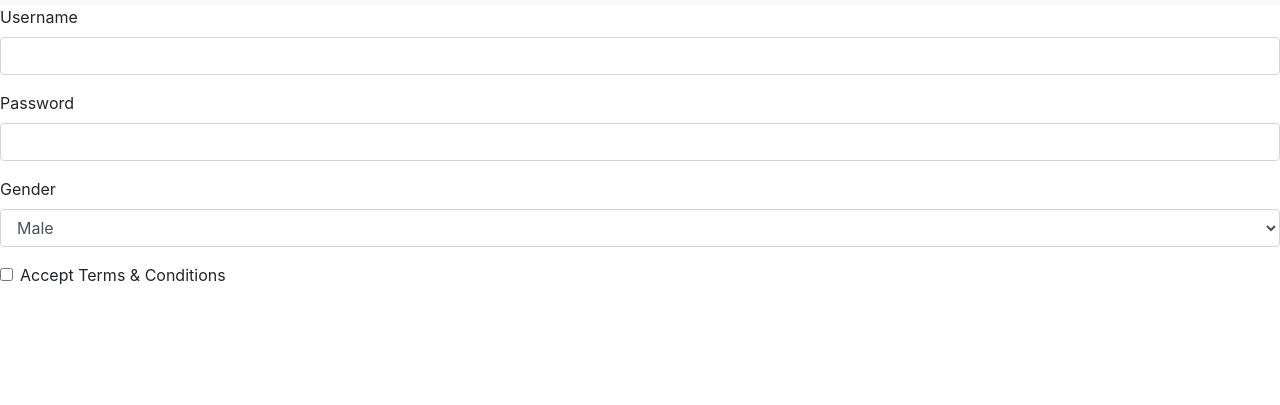
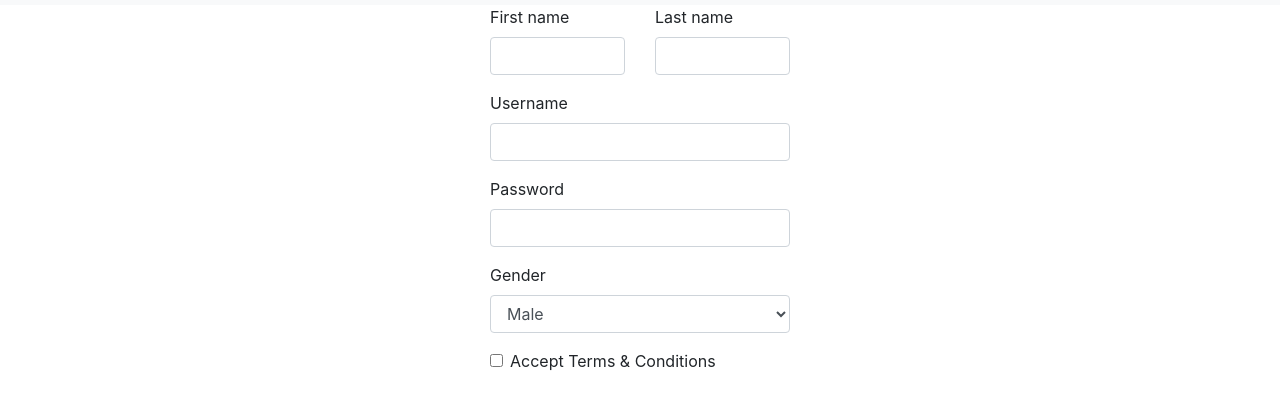
Before and after one commit to LucasRosinelli/bootstrap4-intro, a plain HTML site: page index.html in a window 1280 px wide. Shown: the part 51-456 px from the top of the page. Drawn offline with nearby package versions, Linux system fonts and the light colour scheme.

Commit message:
Custom style and mixed form layout with grid layout

```diff
--- a/index.html
+++ b/index.html
@@ -28,7 +28,21 @@
             </ul>
         </div>
     </nav>
-    <form action="">
+    <form action="" class="main-form">
+        <div class="row">
+            <div class="col">
+                <div class="form-group">
+                    <label for="firstName">First name</label>
+                    <input type="text" name="firstName" id="firstName" class="form-control" />
+                </div>
+            </div>
+            <div class="col">
+                <div class="form-group">
+                    <label for="lastName">Last name</label>
+                    <input type="text" name="lastName" id="lastName" class="form-control" />
+                </div>
+            </div>
+        </div>
         <div class="form-group">
             <label for="username">Username</label>
             <input type="text" name="username" id="username" class="form-control" />
--- a/main.css
+++ b/main.css
@@ -0,0 +1,4 @@
+form.main-form {
+    width: 300px;
+    margin: auto
+}
```
